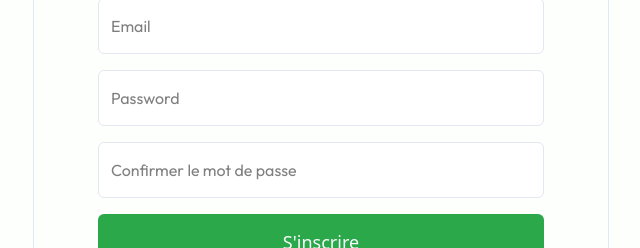
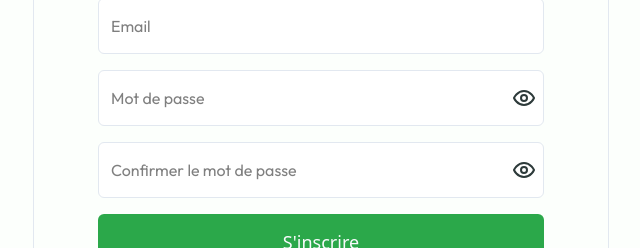
Before and after one commit to Umbrella-team-SquidTech/Ozon-Website, a React (Vite) app: page /register in a window 1280 px wide. Shown: the part 371-619 px from the top of the page, without its empty margins (319-959 px from the left). Built offline with nearby package versions, Linux system fonts and the light colour scheme.

Commit message:
refactor:add hide/view password in the register desktop version

```diff
--- a/src/components/Register/RegisterDeskForm.tsx
+++ b/src/components/Register/RegisterDeskForm.tsx
@@ -11,8 +11,8 @@
 import formSchema from "@/schemas/RegisterSchema";
 import { Input } from "../ui/input";
 import { Button } from "../ui/button";
-
-// TODO: add hide password
+import { useState } from "react";
+import { Eye, EyeOff } from "lucide-react";
 
 export default function RegisterDeskForm() {
   const form = useForm<z.infer<typeof formSchema>>({
@@ -30,6 +30,8 @@
     // REQUEST API
     console.log(values);
   }
+  const [showPassword, setShowPassword] = useState(false);
+  const [showConfirmPassword, setShowConfirmPassword] = useState(false);
   return (
     <Form {...form}>
       <form onSubmit={form.handleSubmit(onSubmit)} className="space-y-8">
@@ -93,12 +95,25 @@
                   render={({ field }) => (
                     <FormItem>
                       <FormControl>
-                        <Input
-                          type="password"
-                          className=" h-14"
-                          placeholder="Password"
-                          {...field}
-                        />
+                        <div className="relative">
+                          <Input
+                            type={showPassword ? "text" : "password"}
+                            className=" h-14"
+                            placeholder="Mot de passe"
+                            {...field}
+                          />
+                          <button
+                            type="button"
+                            onClick={() => setShowPassword(!showPassword)}
+                            className="absolute inset-y-0 end-2"
+                          >
+                            {!showPassword ? (
+                              <Eye color="#2D3A3A" />
+                            ) : (
+                              <EyeOff color="#2D3A3A" />
+                            )}
+                          </button>
+                        </div>
                       </FormControl>
                       <FormMessage />
                     </FormItem>
@@ -112,12 +127,25 @@
                   render={({ field }) => (
                     <FormItem>
                       <FormControl>
+                        <div className="relative">
                         <Input
-                          type="password"
+                          type={showConfirmPassword ? "text" : "password"}
                           className=" h-14"
                           placeholder="Confirmer le mot de passe"
                           {...field}
                         />
+                         <button
+                         type="button"
+                onClick={() => setShowConfirmPassword(!showConfirmPassword)}
+                className="absolute inset-y-0 end-2"
+              >
+                {!showConfirmPassword ? (
+                  <Eye color="#2D3A3A" />
+                ) : (
+                  <EyeOff color="#2D3A3A" />
+                )}
+              </button>
+                        </div>
                       </FormControl>
                       <FormMessage />
                     </FormItem>
```
